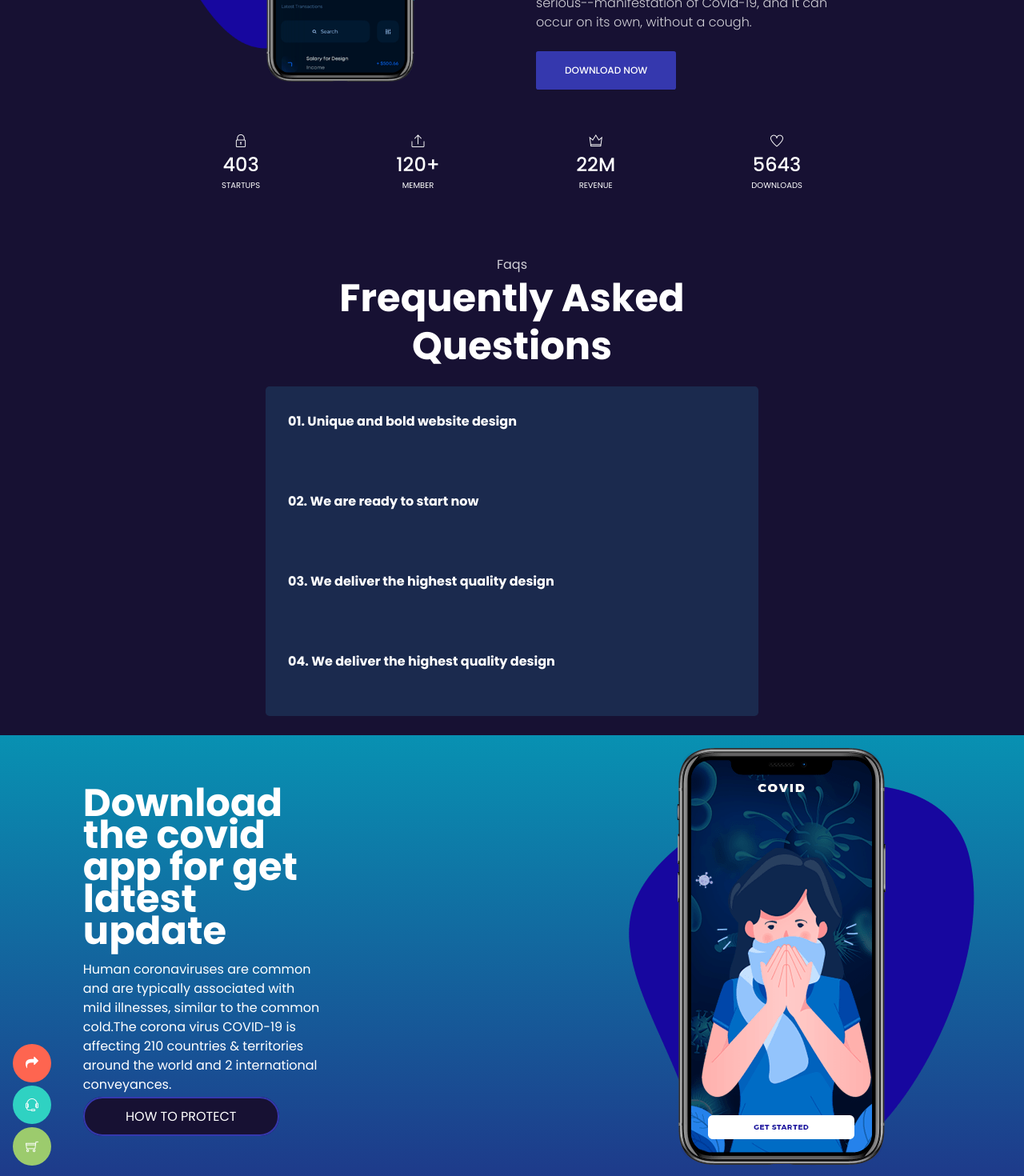
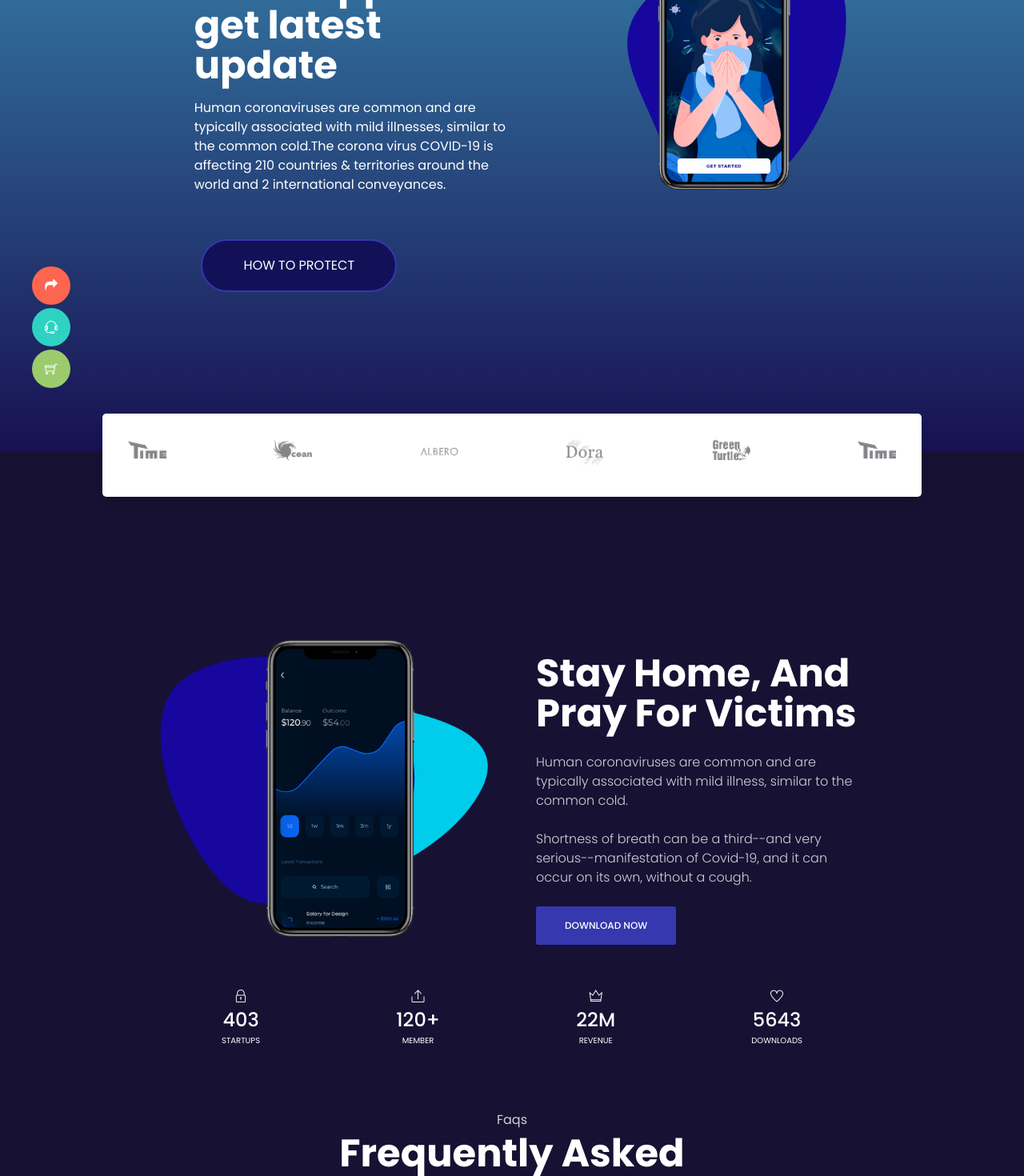
Before and after one commit to BSN-Asumiko/COVID-Tracker, a React (Vite) app: page / in a window 1280 px wide. Shown: the part 320-1790 px from the top of the page at 80% size. Built offline with nearby package versions, Linux system fonts and the light colour scheme.

Commit message:
herosection finished with styles

```diff
--- a/src/components/homePageComponents/heroSection/HeroSection.jsx
+++ /dev/null
@@ -1,38 +0,0 @@
-import { NavLink } from "react-router-dom"
-
-const HeroSection = () => {
-  return (
-
-    <div>
-    <section className="bg-gradient-to-b from-cyan-600 to-blue-900 flex flex-row justify-center align-items-center p-4">
-        <div className="flex flex-col justify-end w-[5%]">
-            <div className=" flex justify-center items-center rounded-[50%] size-[3em] bg-[color:var(--col-home-arrow-btn)] mt-1">
-            <p className="icon-f text-white p-1" >&#xF064;</p>
-            </div>
-            <div className=" flex justify-center items-center rounded-[50%] size-[3em] bg-[color:var(--col-home-contact-btn)] mt-1">
-            <span className="icon  text-white  p-1" >&#xE719;</span>
-            </div>
-            <div className=" flex justify-center items-center rounded-[50%] size-[3em] bg-[color:var(--col-home-cart-btn)] mt-1">
-            <span className="icon  text-white  p-1" >&#xE60D;</span>
-            </div>
-        </div>
-        <div className=" m-auto w-[55%] mr-6 ml-7 ">
-            <h1 className=" text-[xxx-large] font-bold leading-[40px] text-[color:var(--col-body)] w-[45%]">Download the covid app for get latest update</h1>
-            <p className="text-[color:var(--col-body)] text-[medium] mt-4 w-[45%] pb-4"> Human coronaviruses are common and are typically associated with mild illnesses, similar to the common cold.The corona virus COVID-19 is affecting 210 countries & territories around the world and 2 international conveyances. </p>
-            <span>
-            <NavLink to="/tracker" className="mt-10 px-[4cqw] py-[0.7em] rounded-[1.5em] text-[color:var(--col-body)] bg-[color:var(--col-home-main)] border-[color:var(--col-common-blue)] mt-26 border-[2px]">
-                HOW TO PROTECT</NavLink>
-            </span>
-        </div>
-        <div className="w-[40%]">
-            <img src="../assets/images/phones.png" alt="Image girl with Covid at a cellphone" />
-        </div>
-    </section >
-
-
-    </div>
-
-  )
-}
-
-export default HeroSection
--- /dev/null
+++ b/src/components/hompage/heroSection/HeroSection.jsx
@@ -0,0 +1,81 @@
+ import { NavLink } from "react-router-dom"
+
+const HeroSection = () => {
+  return (
+
+    <div className="w-screen bg-gradient-to-b from-[color:var(--col-home-gradient-start)] to-[color:var(--col-home-gradient-end)] p-6 pt-[10%] pb-16 h-[90%]">
+    <section className=" flex flex-row justify-center align-items-center p-4">
+        <div className="flex flex-col justify-end w-[5%]">
+            <div className=" flex justify-center items-center rounded-[50%] size-[3em] bg-[color:var(--col-home-arrow-btn)] mt-1">
+            <p className="icon-f text-white p-1" >&#xF064;</p>
+            </div>
+            <div className=" flex justify-center items-center rounded-[50%] size-[3em] bg-[color:var(--col-home-contact-btn)] mt-1">
+            <span className="icon  text-white  p-1" >&#xE719;</span>
+            </div>
+            <div className=" flex justify-center items-center rounded-[50%] size-[3em] bg-[color:var(--col-home-cart-btn)] mt-1">
+            <span className="icon  text-white  p-1" >&#xE60D;</span>
+            </div>
+        </div>
+        <div className="m-auto w-[55%] mr-6 ml-9 flex flex-col justify-start items-center pb-[10%]">
+            <h1 className=" text-[xxx-large] font-bold leading-[3.125rem] text-[color:var(--col-body)] w-[65%]">Download the covid app for get latest update</h1>
+            <p className="text-[color:var(--col-body)] text-[medium] mt-4 w-[65%] pb-4"> Human coronaviruses are common and are typically associated with mild illnesses, similar to the common cold.The corona virus COVID-19 is affecting 210 countries & territories around the world and 2 international conveyances. </p>
+            <div className="w-full flex justify-start pl-10 ml-[25%]">
+            <NavLink to="/tracker" className="mt-10 px-[4cqw] py-[1.2em] rounded-[2.9em] text-[color:var(--col-body)] bg-[color:var(--col-home-protect-btn)] border-[color:var(--col-common-blue)] border-[0.125rem]">
+              HOW TO PROTECT
+            </NavLink>
+            </div>
+        </div>
+        <div className="w-[40%] pb-[10%]">
+            <img src="../assets/images/phones.png" alt="Image girl with Covid at a cellphone" className="w-[60%] h-auto " />
+        </div>
+    </section >
+
+
+    </div>
+
+  )
+}
+
+export default HeroSection
+
+
+
+
+
+
+/* import { NavLink } from "react-router-dom";
+
+const HeroSection = () => {
+  return (
+    <div className="min-h-screen flex items-center bg-gradient-to-b from-cyan-600 to-blue-900">
+      <section className="w-full  flex flex-row justify-center items-center p-4">
+        <div className="flex flex-col justify-end w-[5%]">
+          <div className="flex justify-center items-center rounded-full size-[3em] bg-[color:var(--col-home-arrow-btn)] mt-1">
+            <p className="icon-f text-white p-1">&#xF064;</p>
+          </div>
+          <div className="flex justify-center items-center rounded-full size-[3em] bg-[color:var(--col-home-contact-btn)] mt-1">
+            <span className="icon text-white p-1">&#xE719;</span>
+          </div>
+          <div className="flex justify-center items-center rounded-full size-[3em] bg-[color:var(--col-home-cart-btn)] mt-1">
+            <span className="icon text-white p-1">&#xE60D;</span>
+          </div>
+        </div>
+        <div className="m-auto w-[55%] mr-6 ml-7">
+          <h1 className="text-[3.25em] font-bold leading-[40px] text-[color:var(--col-body)] w-[45%]">Download the covid app for get latest update</h1>
+          <p className="text-[color:var(--col-body)] text-base mt-4 w-[45%] pb-4">Human coronaviruses are common and are typically associated with mild illnesses, similar to the common cold. The coronavirus COVID-19 is affecting 210 countries & territories around the world and 2 international conveyances.</p>
+          <span>
+            <NavLink to="/tracker" className="mt-10 px-[4cqw] py-[0.7em] rounded-[1.5em] text-[color:var(--col-body)] bg-[color:var(--col-home-main)] border-[color:var(--col-common-blue)] border-[2px]">
+              HOW TO PROTECT
+            </NavLink>
+          </span>
+        </div>
+        <div className="w-[40%]">
+          <img src="../assets/images/phones.png" alt="Image girl with Covid at a cellphone" />
+        </div>
+      </section>
+    </div>
+  );
+};
+
+export default HeroSection;
+ */
--- /dev/null
+++ b/src/components/hompage/iconBar/IconBar.jsx
@@ -0,0 +1,28 @@
+/* eslint-disable react/prop-types */
+
+const IconBar = () => {
+  return (
+    <div className="bg-white shadow-lg rounded-lg px-8 py-6 -mt-12 relative z-10 ">
+      <div className="flex justify-between items-center ">
+        <IconItem src="\assets\images\b-2.png" alt="Icon 1" />
+        <IconItem src="\assets\images\b-3.png" alt="Icon 2" />
+        <IconItem src="\assets\images\b-4.png" alt="Icon 3" />
+        <IconItem src="\assets\images\b-5.png" alt="Icon 4" />
+        <IconItem src="\assets\images\b-6.png" alt="Icon 5" />
+        <IconItem src="\assets\images\b-2.png" alt="Icon 6" />
+
+      </div>
+    </div>
+  );
+};
+
+const IconItem = ({ src }) => {
+  return (
+    <div className="flex flex-col items-center">
+      <img src={src} className="w-12 h-12 mb-2" />
+      <span className="text-sm text-gray-600"></span>
+    </div>
+  );
+};
+
+export default IconBar;
--- a/src/index.css
+++ b/src/index.css
@@ -60,6 +60,9 @@
   --col-home-arrow-btn: rgb(254, 101, 80);
   --col-home-contact-btn: rgb(47, 210, 194);
   --col-home-cart-btn: rgb(156, 203, 109);
+  --col-home-protect-btn: rgba(18,17,88,255);
+
+
 
 }
 
--- a/src/layout/Layout1.jsx
+++ b/src/layout/Layout1.jsx
@@ -1,7 +1,6 @@
 import { Outlet } from "react-router-dom";
-import Navbar from "@/components/homePageComponents/navbar/Navbar";
-import Footer from "@/components/homePageComponents/footer/Footer";
-import HeroSection from "@/components/homePageComponents/heroSection/HeroSection";
+import Navbar from "@/components/hompage/navbar/Navbar";
+import Footer from "@/components/hompage/footer/Footer";
 
 
 const Layout1 = () => {
@@ -10,7 +9,6 @@ const Layout1 = () => {
             <Navbar />
             <main className="h-auto">
                 <Outlet />
-                <HeroSection />
 
             </main>
             <Footer />
--- a/src/pages/Home.jsx
+++ b/src/pages/Home.jsx
@@ -1,10 +1,16 @@
 import Faq from "@/components/hompage/faq/faqsection/Faq";
 import AppStatistics from "@/components/hompage/appStatistics/appStatisticsMain/AppStatistics";
+import HeroSection from "@/components/hompage/heroSection/HeroSection";
+import IconBar from "@/components/hompage/iconBar/IconBar";
 
 const Home = () => {
     return (
         <>
             <main className="w-[100%] bg-[color:var(--col-home-main)]">
+                <HeroSection />
+                <div className="mx-[10vw] pb-[10%] ">
+                    <IconBar />
+                </div>
                 <AppStatistics />
                 <Faq/>
             </main>
```
